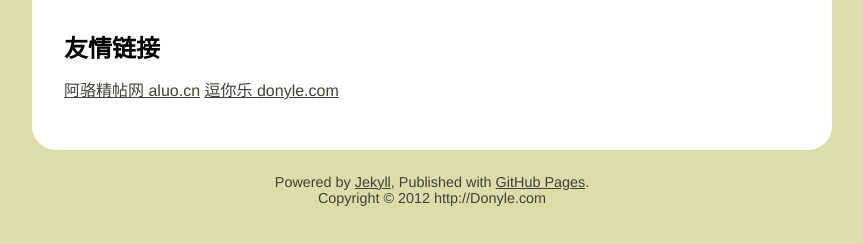
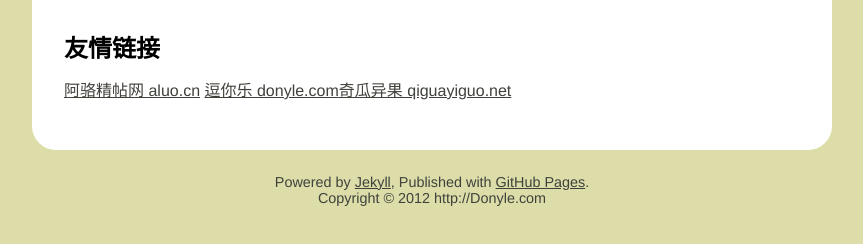
Before and after one commit to aluocn/qiguayiguo, a plain HTML site: page index.htm in a window 1280 px wide. Shown: the part 220-464 px from the top of the page, without its empty margins (208-1071 px from the left). Drawn offline with Linux system fonts and the light colour scheme.

Commit message:
Update index.htm

```diff
--- a/index.htm
+++ b/index.htm
@@ -1,4 +1,3 @@
-
 <!DOCTYPE html PUBLIC "-//W3C//DTD XHTML 1.1//EN"
   "http://www.w3.org/TR/xhtml11/DTD/xhtml11.dtd">
 <html>
@@ -25,7 +24,7 @@
      <div id='content'>
 
 <h2>友情链接</h2>
-<p><a href="http://www.aluo.cn" target="_blank">阿骆精帖网 aluo.cn</a> <a href="http://www.donyle.com" target="_blank">逗你乐 donyle.com</a></p>
+<p><a href="http://www.aluo.cn" target="_blank">阿骆精帖网 aluo.cn</a> <a href="http://www.donyle.com" target="_blank">逗你乐 donyle.com</a><a href="http://www.qiguayiguo.net" target="_blank">奇瓜异果 qiguayiguo.net</a></p>
 
         <div class='clearfix'></div>
       </div>
```
